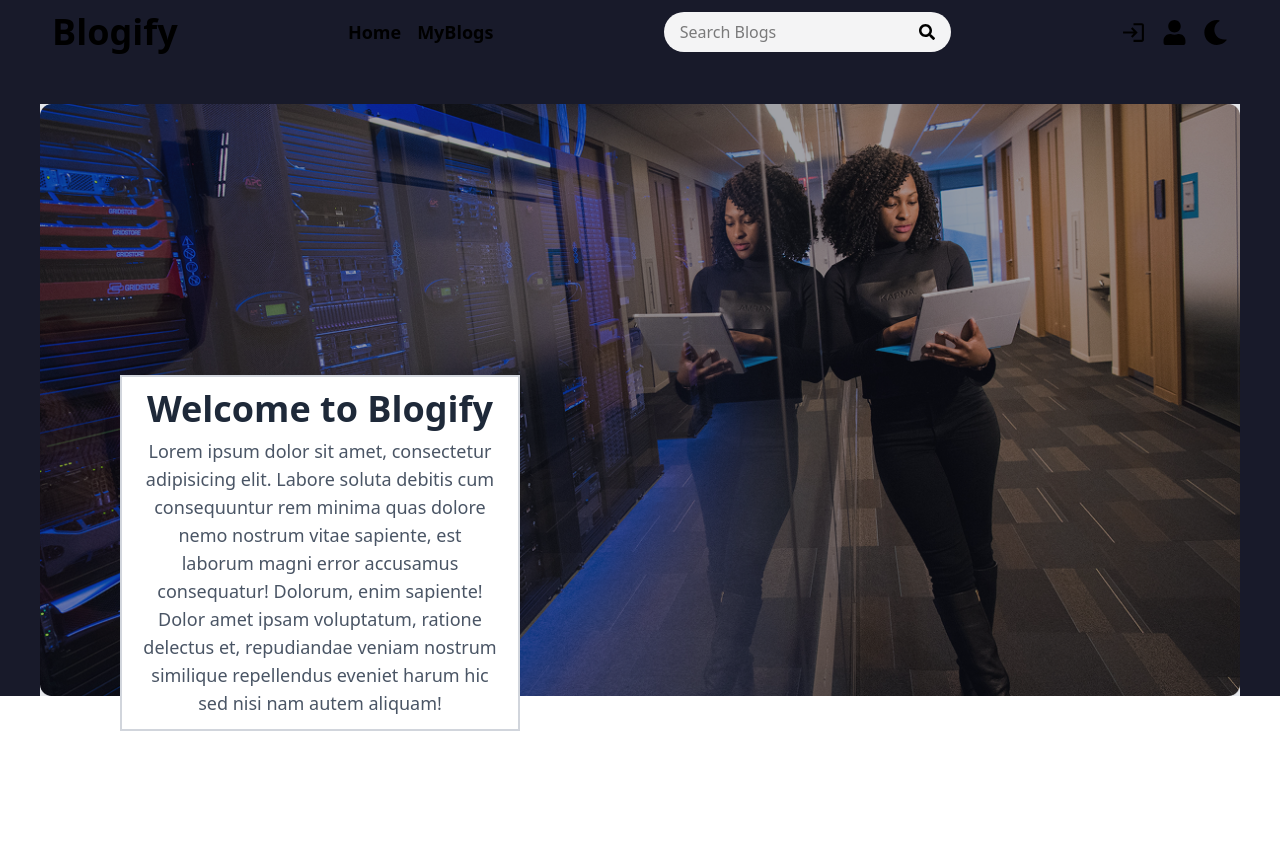
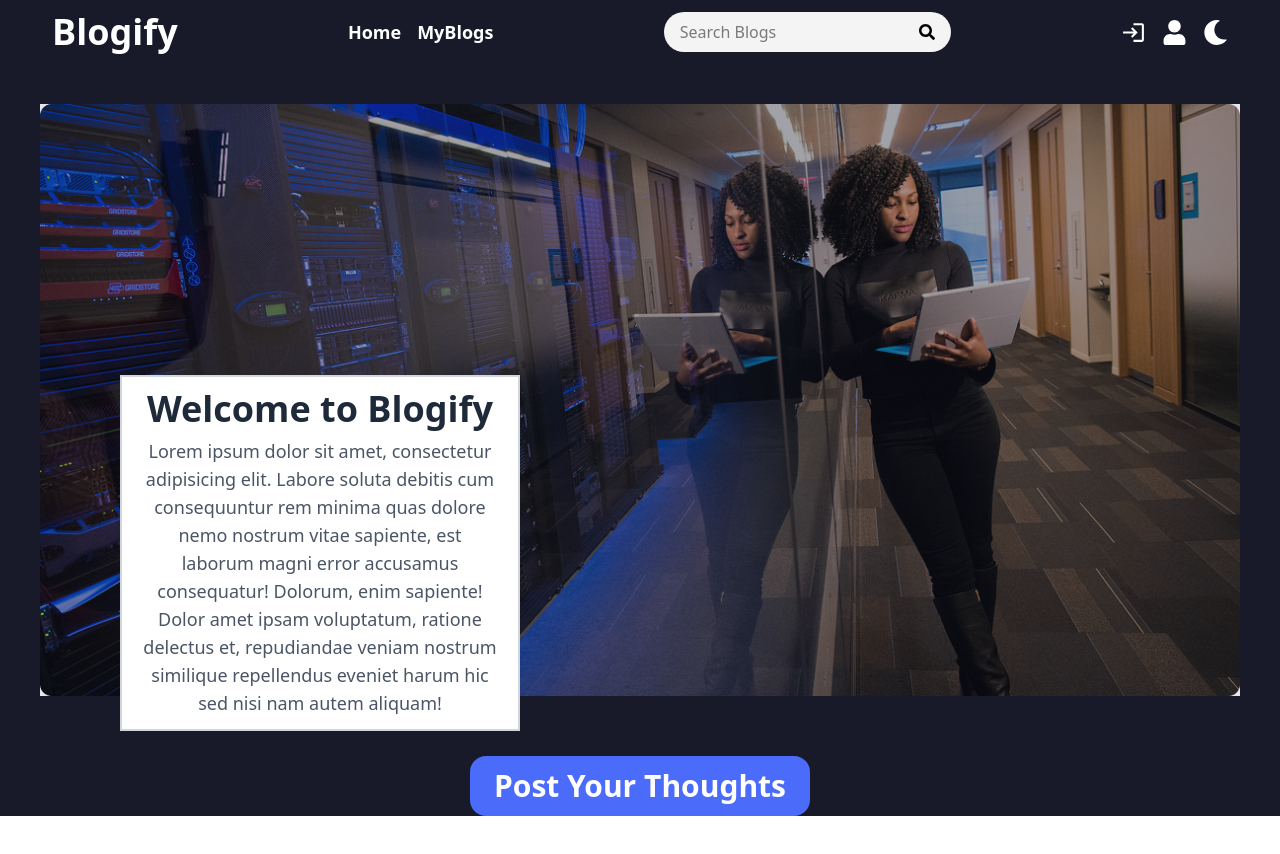
Before and after one commit to jalal1122/Blogify-FrontEnd, a React (Vite) app: page / in a window 1280 px wide. Shown: the top 854 px of the page. Before the commit the page ends 800 px from the top, so only its background shows below. Built offline with nearby package versions, Linux system fonts and the light colour scheme.

Commit message:
Refactor color management and update Dashboard layout with AddAPost component

```diff
--- a/src/App.jsx
+++ b/src/App.jsx
@@ -11,7 +11,6 @@ function App() {
   const bgColor = useSelector((state) => state.color.colors.bgColor);
   const textColor = useSelector((state) => state.color.colors.textColor);
   const mode = useSelector((state) => state.color.mode);
-  const fullbgColor = useSelector((state) => state.color.colors.fullbgColor);
 
   // Effect to set the mode and colors based on localStorage
   // and update the Redux state accordingly
@@ -27,7 +26,7 @@ function App() {
   // Render the main application component
   return (
     <>
-      <div style={{ backgroundColor: fullbgColor }}>
+      <div style={{ backgroundColor: bgColor }}>
         <Dashboard />
       </div>
     </>
--- /dev/null
+++ b/src/Components/DashBoard Components/AddAPost.jsx
@@ -0,0 +1,22 @@
+import { MdAdd } from "react-icons/md";
+import { useSelector } from "react-redux";
+
+const AddAPost = () => {
+  const textColor = useSelector((state) => state.color.colors.textColor);
+  const primaryColor = useSelector((state) => state.color.colors.primaryColor);
+  return (
+    <div className="flex flex-row gap-5 justify-center items-center my-15 mx-auto">
+      <button
+        className={`px-6 py-3 rounded-2xl text-3xl font-bold hover:scale-105 cursor-pointer transition-all duration-300 `}
+        style={{
+          color: textColor,
+          backgroundColor: primaryColor,
+        }}
+      >
+        Post Your Thoughts
+      </button>
+    </div>
+  );
+};
+
+export default AddAPost;
--- a/src/Components/Hero.jsx
+++ b/src/Components/DashBoard Components/Hero.jsx
@@ -1,4 +1,4 @@
-import "../../public/hero.jpg";
+import "../../../public/hero.jpg";
 
 const Hero = () => {
   return (
--- a/src/Components/Header/Header.jsx
+++ b/src/Components/Header/Header.jsx
@@ -5,7 +5,6 @@ import SearchBar from "./SearchBar";
 const Header = () => {
   // Initialize Redux dispatch and selectors
   // to access color state and mode
-  const bgColor = useSelector((state) => state.color.colors.bgColor);
   const textColor = useSelector((state) => state.color.colors.textColor);
 
   // render the header component
--- a/src/Pages/Dashboard.jsx
+++ b/src/Pages/Dashboard.jsx
@@ -1,11 +1,13 @@
 import Header from "../Components/Header/Header.jsx";
-import Hero from "../Components/Hero.jsx";
+import Hero from "../Components/DashBoard Components/Hero.jsx";
+import AddAPost from "../Components/DashBoard Components/AddAPost.jsx";
 
 const Dashboard = () => {
   return (
     <>
       <Header />
       <Hero />
+      <AddAPost />
     </>
   );
 };
--- a/src/features/Colors/colorSlice.js
+++ b/src/features/Colors/colorSlice.js
@@ -7,22 +7,21 @@ const colorSlice = createSlice({
   initialState: {
     mode: mode,
     colors: {
-      bgColor: "#ffffff",
       textColor: "#000000",
       primaryColor: "#4B6BFB",
       secondaryColor: "#F4F4F5",
-      fullbgColor: "#181A2A"
+      bgColor: "#181A2A",
     },
   },
   reducers: {
     getMode: (state, action) => {
       state.mode = action.payload;
       if (action.payload === "dark") {
-        state.colors.bgColor = "#000000";
-        state.colors.textColor = "#ffffff";
+        state.colors.textColor = "#000";
+        state.colors.bgColor = "#fff";
       } else {
-        state.colors.bgColor = "#ffffff";
-        state.colors.textColor = "#000000";
+        state.colors.textColor = "#fff";
+        state.colors.bgColor = "#181A2A";
       }
     },
   },
```
